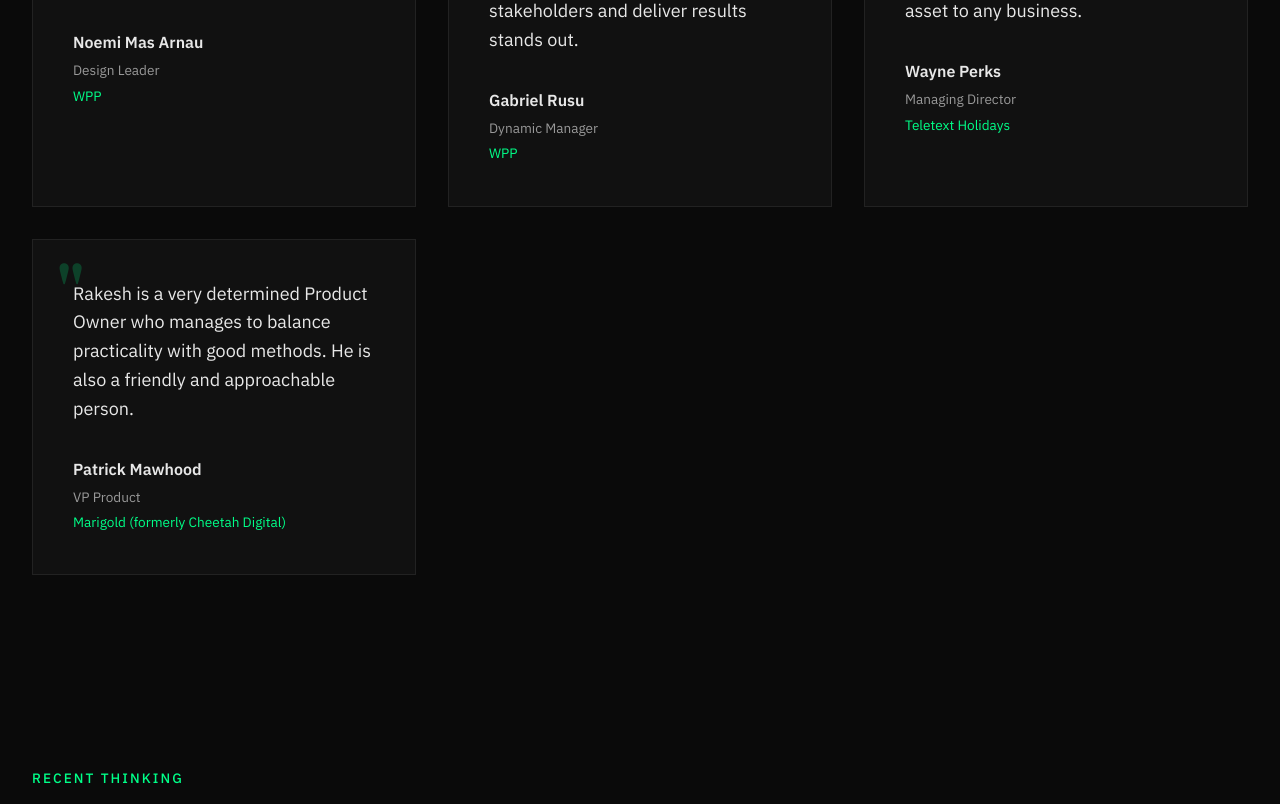
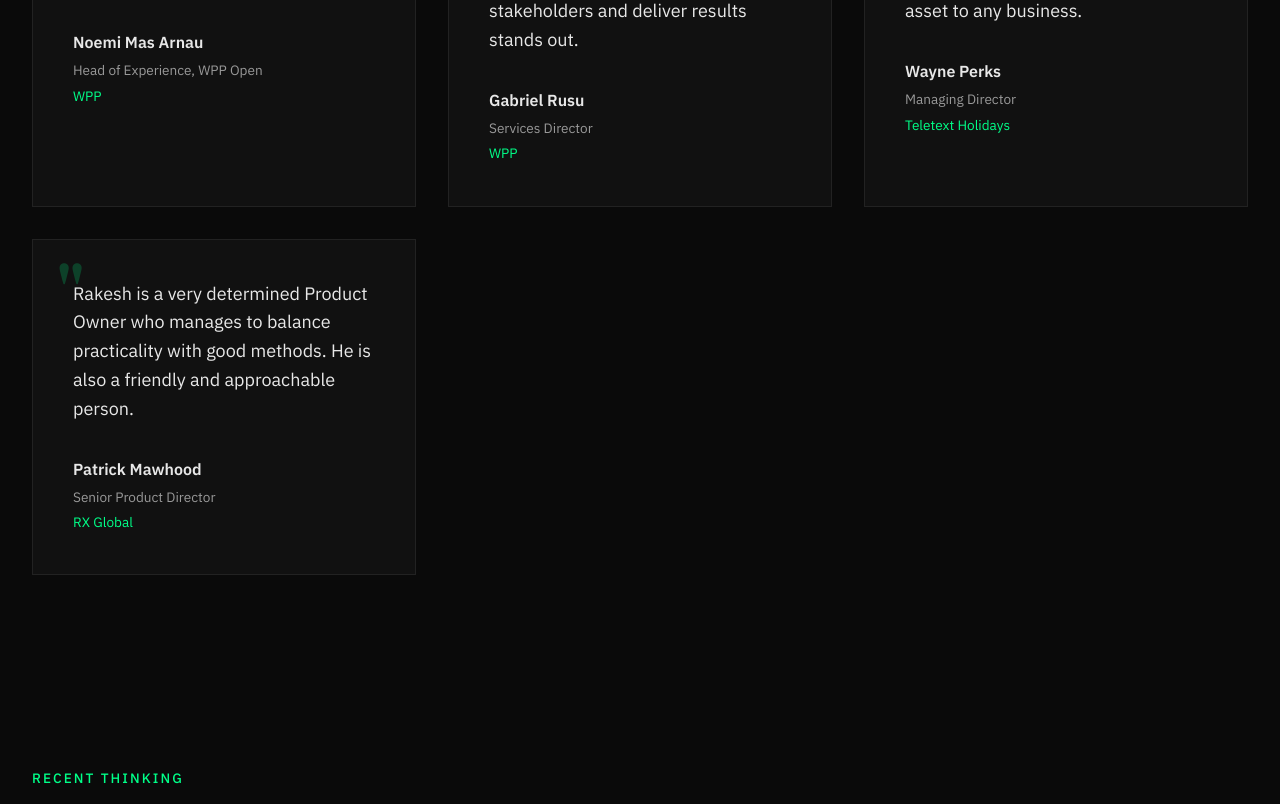
Before and after one commit to rakeshgupta107/portfolio, a plain HTML site: page index.html in a window 1280 px wide. Shown: the part 3950-4754 px from the top of the page. Drawn offline with Linux system fonts and the light colour scheme.

Commit message:
testimonials positions fix

```diff
--- a/index.html
+++ b/index.html
@@ -244,7 +244,7 @@
                     </p>
                     <div class="testimonial-author">
                         <span class="testimonial-name">Noemi Mas Arnau</span>
-                        <span class="testimonial-role">Design Leader</span>
+                        <span class="testimonial-role">Head of Experience, WPP Open</span>
                         <span class="testimonial-company">WPP</span>
                     </div>
                 </div>
@@ -259,7 +259,7 @@
                     </p>
                     <div class="testimonial-author">
                         <span class="testimonial-name">Gabriel Rusu</span>
-                        <span class="testimonial-role">Dynamic Manager</span>
+                        <span class="testimonial-role">Services Director</span>
                         <span class="testimonial-company">WPP</span>
                     </div>
                 </div>
@@ -287,8 +287,8 @@
                     </p>
                     <div class="testimonial-author">
                         <span class="testimonial-name">Patrick Mawhood</span>
-                        <span class="testimonial-role">VP Product</span>
-                        <span class="testimonial-company">Marigold (formerly Cheetah Digital)</span>
+                        <span class="testimonial-role">Senior Product Director</span>
+                        <span class="testimonial-company">RX Global</span>
                     </div>
                 </div>
             </div>
@@ -335,8 +335,8 @@
                     Let's talk.
                 </p>
                 <div class="cta-buttons" style="justify-content: center;">
-                    <a href="mailto:rakeshgupta107@gmail.com" class="btn btn-primary">Email Me</a>
-                    <a href="https://linkedin.com/in/rakeshgupta2" target="_blank" class="btn">LinkedIn</a>
+                    <a href="mailto:your.email@example.com" class="btn btn-primary">Email Me</a>
+                    <a href="https://linkedin.com/in/rakeshgupta" target="_blank" class="btn">LinkedIn</a>
                     <a href="https://marginwhiz.com" target="_blank" class="btn">MarginWhiz</a>
                 </div>
             </div>
```
